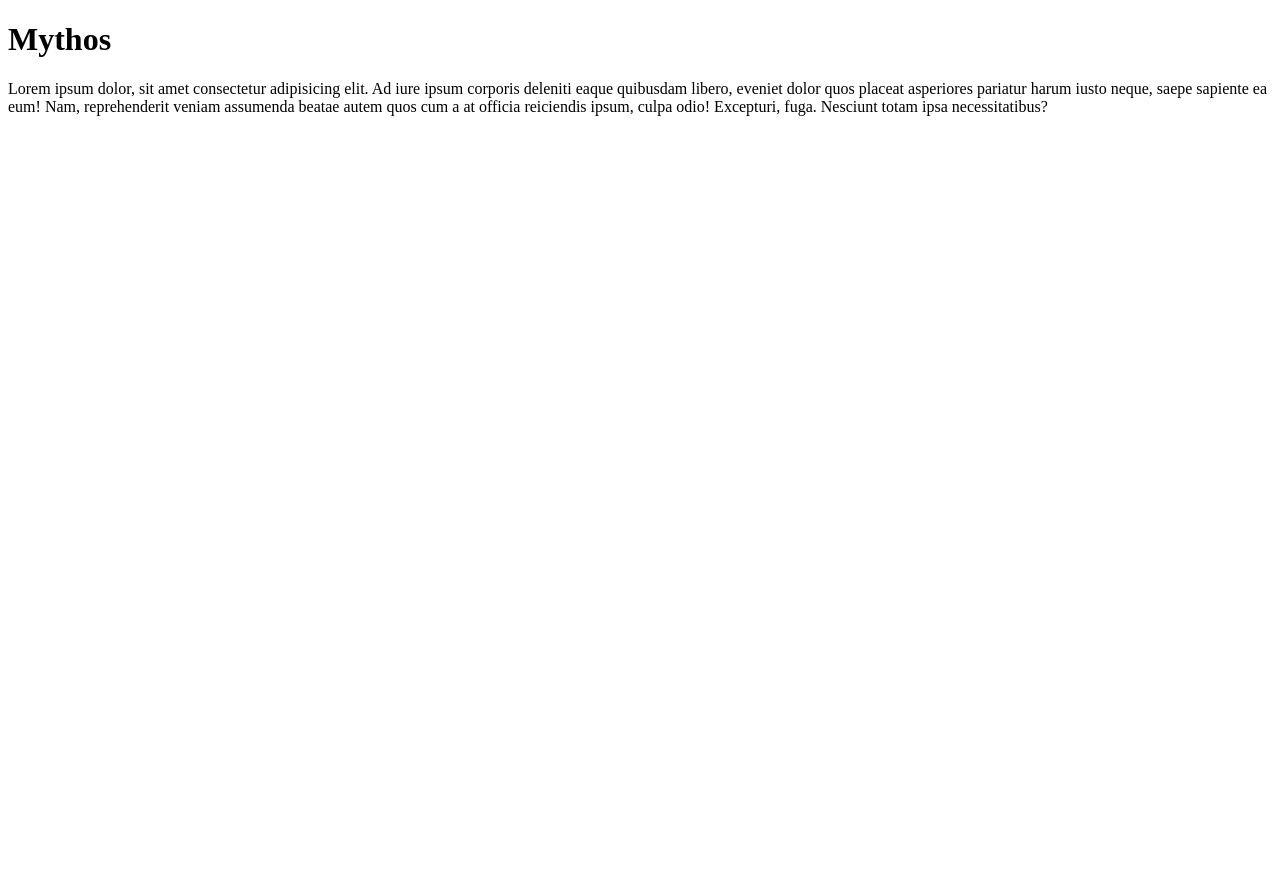
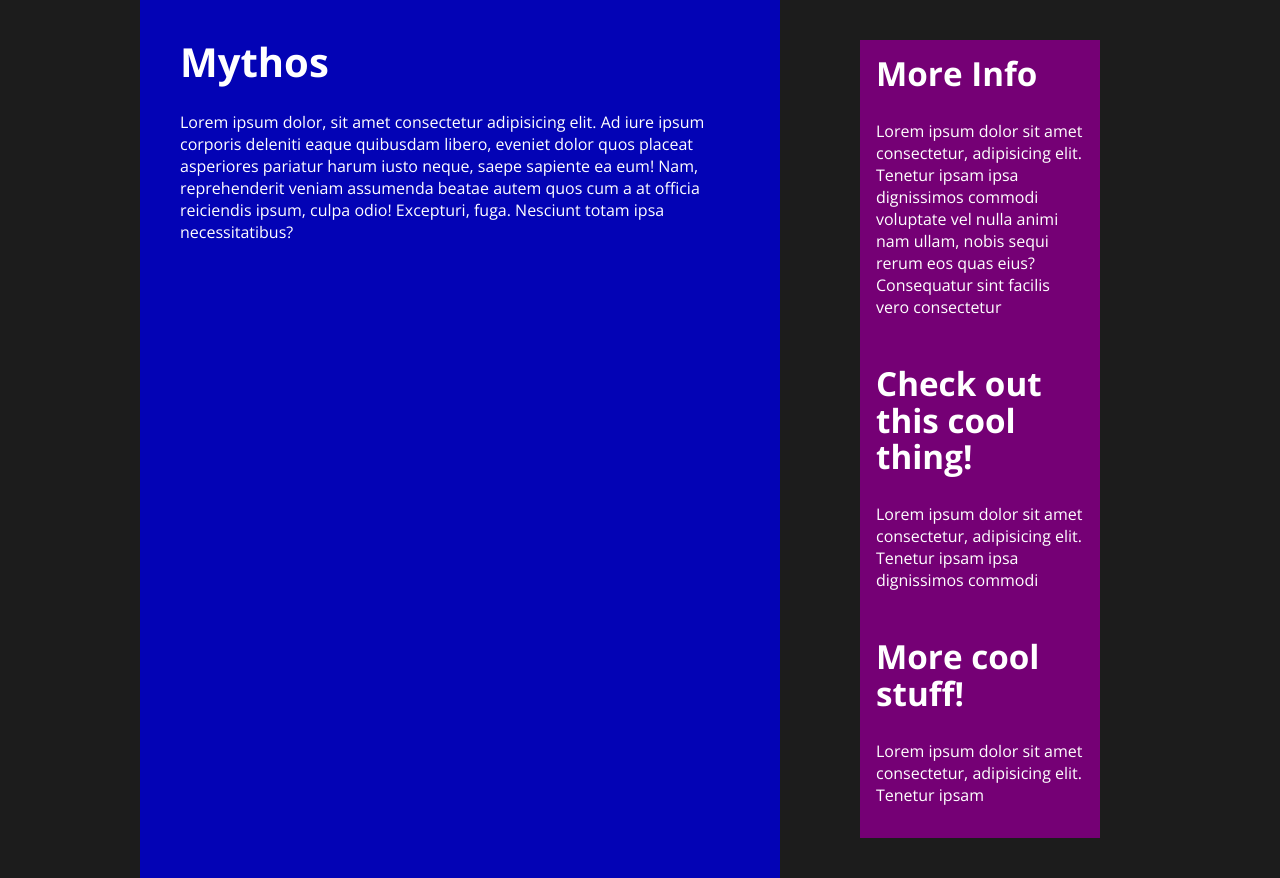
Before and after one commit to GS500postie/Responsive-design-course, a plain HTML site: page index.html in a window 1280 px wide. Before the commit the page ends 800 px from the top, so only its background shows below. Drawn offline with nearby package versions, Linux system fonts and the light colour scheme; files that its build step writes are made by us from their sources.

Commit message:
Just tidying stuff up so I don't lose touch of git

```diff
--- /dev/null
+++ b/app/js/script.js
@@ -0,0 +1 @@
+console.log('Hello world!')
--- /dev/null
+++ b/app/scss/globals/_boilerplate.scss
@@ -0,0 +1,19 @@
+@use '../util' as u;
+
+html {
+  box-sizing: border-box;
+}
+
+*,
+*::before,
+*::after {
+  box-sizing: inherit;
+}
+
+body {
+  margin: 0;
+  padding: 0;
+  font-family: u.$font;
+  background-color: var(--background-color);
+  color: var(--text-color);
+}
--- /dev/null
+++ b/app/scss/globals/_colors.scss
@@ -0,0 +1,4 @@
+:root {
+  --background-color: hsl(0, 0%, 11%);
+  --text-color: hsl(0, 0%, 100%);
+}
--- /dev/null
+++ b/app/scss/globals/_index.scss
@@ -0,0 +1,3 @@
+@forward 'boilerplate';
+@forward 'typography';
+@forward 'colors';
--- /dev/null
+++ b/app/scss/globals/_typography.scss
@@ -0,0 +1,28 @@
+@use '../util' as u;
+
+h1,
+h2,
+h3 {
+  font-weight: 700;
+  line-height: 1.1;
+  margin-top: 0;
+}
+
+h1 {
+  font-size: clamp(u.rem(28), u.rem(16) + 2vw, u.rem(40));
+}
+
+h2 {
+  font-size: clamp(u.rem(22), u.rem(14) + 1.5vw, u.rem(36));
+}
+
+p {
+  margin-top: 0;
+  font-size: u.rem(16);
+}
+
+a,
+a:visited,
+a:active {
+  text-decoration: none;
+}
--- /dev/null
+++ b/app/scss/layout/_grid.scss
@@ -0,0 +1,40 @@
+@use '../util' as u;
+
+.grid {
+  display: grid;
+  grid-template-columns: 1fr;
+  grid-template-rows: auto auto;
+  gap: u.rem(40);
+  //   max-width: 1000px;
+  width: min(100% - u.rem(40), u.rem(1000));
+  margin-inline: auto;
+
+  //   margin-top: 40px;
+
+  @include u.breakpoint(large) {
+    grid-template-columns: 2fr 1fr;
+    grid-template-rows: auto;
+  }
+
+  &__main,
+  &__sidebar {
+    padding: u.rem(40);
+  }
+  &__main {
+    background-color: hsl(240, 97%, 36%);
+  }
+  &__sidebar {
+    @include u.breakpoint-down(medium) {
+      text-align: center;
+    }
+
+    @include u.breakpoint-down(small) {
+      text-align: right;
+    }
+  }
+
+  &__widget {
+    background-color: hsl(300, 100%, 23%);
+    padding: u.rem(16);
+  }
+}
--- /dev/null
+++ b/app/scss/layout/_index.scss
@@ -0,0 +1 @@
+@forward 'grid';
--- a/app/scss/style.scss
+++ b/app/scss/style.scss
@@ -0,0 +1,2 @@
+@forward 'globals';
+@forward 'layout';
--- /dev/null
+++ b/app/scss/util/_breakpoints.scss
@@ -0,0 +1,34 @@
+@use 'functions' as f;
+
+//700px mobiles, 900px tablets, 1440px lge monitors
+//we are using something called 'sass map' here. Sass map is a built in sass function that comes out of the box
+//sass map saves data in key/value pairs, much like a javascript object
+//we are setting widths here. The three parameters above will be assigned 'small, 'medium', and 'large', and 'x-large'
+//we are going to use 'em' units instead of pixels. and em unit is usually 16 px, so in this case 700px= 43.75em
+$breakpoints-up: (
+  'medium': f.em(700),
+  'large': f.em(900),
+  'xlarge': f.em(1440),
+);
+
+//breakpoints down 699.98px, 899.98px, 1439.98px. Something to do with bootstrap
+//below is a sass map. You can see how it relates to the mixin with the 'map-get' command.
+//the '$size' call is selecting from the size options listed in the map. Don't know how they define the variable though
+
+$breakpoints-down: (
+  'small': f.em(699.98),
+  'medium': f.em(899.98),
+  'large': f.em(1439.98),
+);
+
+@mixin breakpoint($size) {
+  @media (min-width: map-get($breakpoints-up, $size)) {
+    @content;
+  }
+}
+
+@mixin breakpoint-down($size) {
+  @media (max-width: map-get($breakpoints-down, $size)) {
+    @content;
+  }
+}
--- /dev/null
+++ b/app/scss/util/_fonts.scss
@@ -0,0 +1 @@
+$font: 'Open Sans', sans-serif;
--- /dev/null
+++ b/app/scss/util/_functions.scss
@@ -0,0 +1,26 @@
+@use 'sass:math';
+
+// font-size: rem(30)  This is how you enter the info for the function
+//throw an error if the parameter has a unit. (finding a way to debug as we go alomg instead of having to search for bugs)
+@function rem($pixel) {
+  //if $pixel has a unit, throw an error
+  @if math.is-unitless($pixel) {
+    @return math.div($pixel, 16) + rem; //I think this takes the result and prints or assigns it to rems
+  } @else {
+    // @if type-of($pixel) == 'number' and unit($pixel) {
+    //  @error "Unit '#{unit($pixel)}' is not allowed for rem unit conversion.";   (check out how different this one thrown up by the ai)
+    // }
+
+    //if $pixel is not a number, throw an error
+    //(scss variables need to be prefixed by $)
+    //divide $pixel by 16 to achieve rem unit
+    @error 'Do not use units when using the rem() function, only numbers you idiot';
+  }
+}
+@function em($pixel) {
+  @if math.is-unitless($pixel) {
+    @return math.div($pixel, 16) + em;
+  } @else {
+    @error 'Do not use units when using the rem() function, only numbers you idiot';
+  }
+}
--- /dev/null
+++ b/app/scss/util/_index.scss
@@ -0,0 +1,3 @@
+@forward 'fonts';
+@forward 'breakpoints';
+@forward 'functions';
--- a/index.html
+++ b/index.html
@@ -1,14 +1,57 @@
 <!DOCTYPE html>
 <html lang="en">
-<head>
-    <meta charset="UTF-8">
-    <meta name="viewport" content="width=device-width, initial-scale=1.0">
+  <head>
+    <meta charset="UTF-8" />
+    <meta name="viewport" content="width=device-width, initial-scale=1.0" />
     <title>Mythos</title>
-    <link rel="stylesheet" href="/dist/style.css">
-    <script src="/app/script.js"></script>
-</head>
-<body>
-   <h1>Mythos</h1>
-   <p>Lorem ipsum dolor, sit amet consectetur adipisicing elit. Ad iure ipsum corporis deleniti eaque quibusdam libero, eveniet dolor quos placeat asperiores pariatur harum iusto neque, saepe sapiente ea eum! Nam, reprehenderit veniam assumenda beatae autem quos cum a at officia reiciendis ipsum, culpa odio! Excepturi, fuga. Nesciunt totam ipsa necessitatibus?</p>
-</body>
+
+    <link rel="preconnect" href="https://fonts.googleapis.com" />
+    <link rel="preconnect" href="https://fonts.gstatic.com" crossorigin />
+    <link
+      href="https://fonts.googleapis.com/css2?family=Open+Sans:ital,wght@0,300..800;1,300..800&display=swap"
+      rel="stylesheet"
+    />
+    <link rel="stylesheet" href="/dist/style.css" />
+    <script src="/app/js/script.js"></script>
+  </head>
+  <body>
+    <div class="grid">
+      <main class="grid__main">
+        <h1>Mythos</h1>
+        <p>
+          Lorem ipsum dolor, sit amet consectetur adipisicing elit. Ad iure
+          ipsum corporis deleniti eaque quibusdam libero, eveniet dolor quos
+          placeat asperiores pariatur harum iusto neque, saepe sapiente ea eum!
+          Nam, reprehenderit veniam assumenda beatae autem quos cum a at officia
+          reiciendis ipsum, culpa odio! Excepturi, fuga. Nesciunt totam ipsa
+          necessitatibus?
+        </p>
+      </main>
+      <aside class="grid__sidebar">
+        <div class="grid__widget">
+          <h2>More Info</h2>
+          <p>
+            Lorem ipsum dolor sit amet consectetur, adipisicing elit. Tenetur
+            ipsam ipsa dignissimos commodi voluptate vel nulla animi nam ullam,
+            nobis sequi rerum eos quas eius? Consequatur sint facilis vero
+            consectetur
+          </p>
+        </div>
+        <div class="grid__widget">
+          <h2>Check out this cool thing!</h2>
+          <p>
+            Lorem ipsum dolor sit amet consectetur, adipisicing elit. Tenetur
+            ipsam ipsa dignissimos commodi
+          </p>
+        </div>
+        <div class="grid__widget">
+          <h2>More cool stuff!</h2>
+          <p>
+            Lorem ipsum dolor sit amet consectetur, adipisicing elit. Tenetur
+            ipsam
+          </p>
+        </div>
+      </aside>
+    </div>
+  </body>
 </html>
```
Also changed, not shown: dist/style.css (added), 1 other file.
